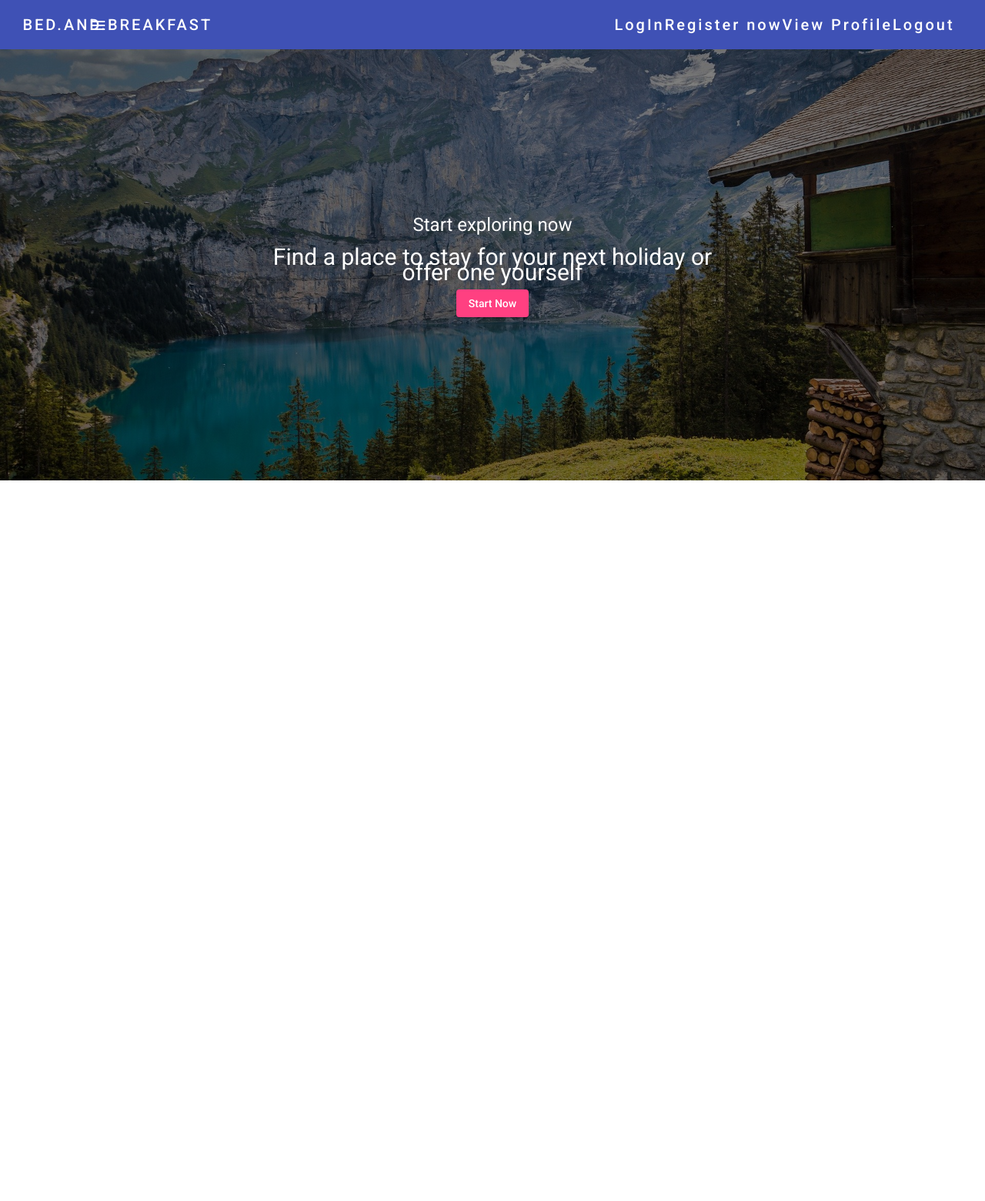
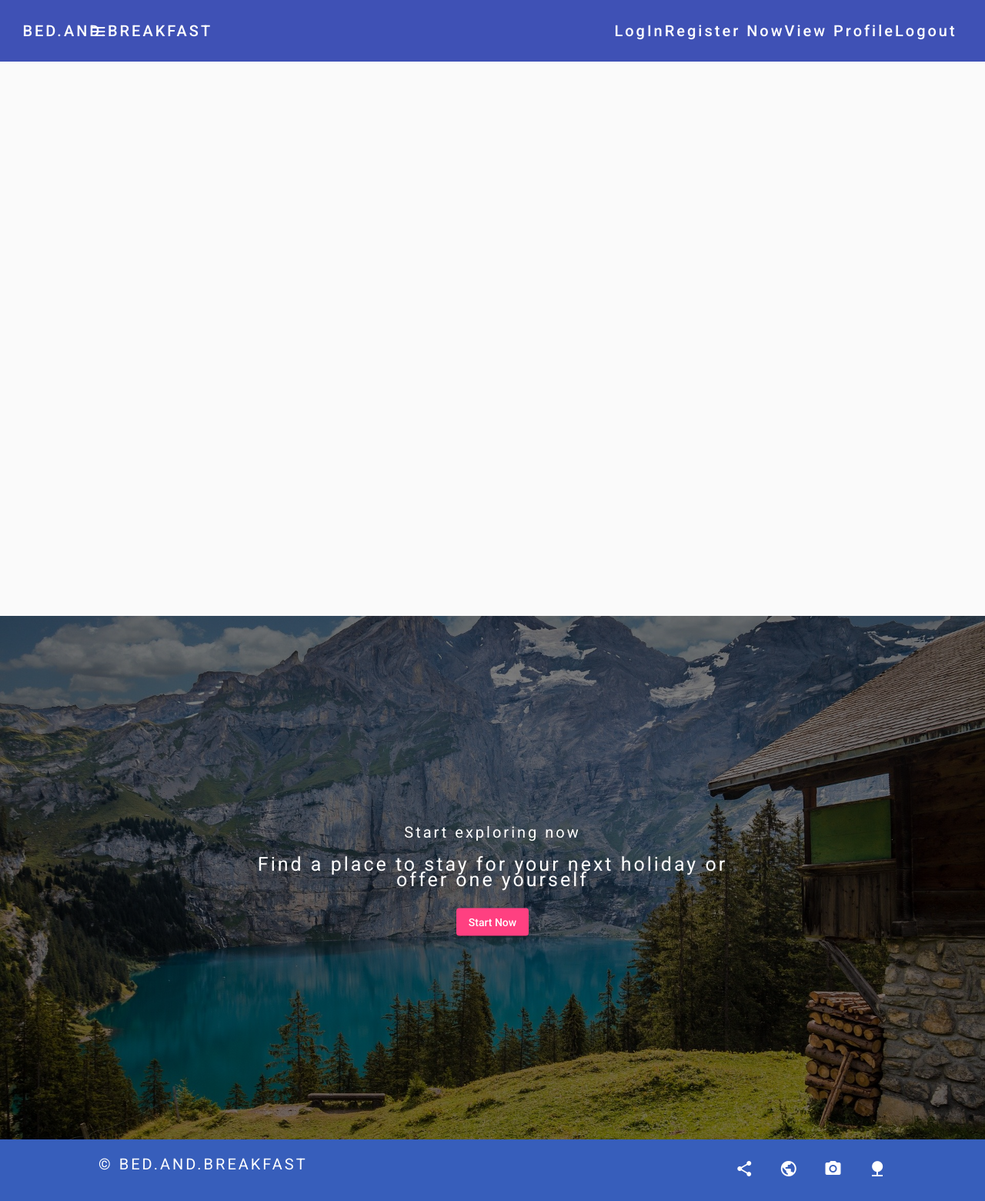
Before and after one commit to Kativa7/BnB-Angular, an Angular app in the folder bnb/: page / in a window 1280 px wide. Shown: the whole page at 77% size. Before the commit the page ends 800 px from the top, so only its background shows below. Built offline with nearby package versions, Linux system fonts and the light colour scheme.

Commit message:
add sidenav

```diff
--- a/bnb/src/app/app.component.css
+++ b/bnb/src/app/app.component.css
@@ -2,6 +2,7 @@ mat-toolbar {
   display: flex;
   justify-content: space-around;
   align-items: center;
+  min-height: 10vh;
 }
 
 #logo {
@@ -23,30 +24,26 @@ a {
   text-decoration: none;
   color: white;
   letter-spacing: 3px;
+  font-size: 20px;
 }
 
 /* jumbotron */
 
-body, html {
-    height: 100%;
+body,
+html {
+  height: 100%;
 }
 
-/* The hero image */
 .hero-image {
-  /* Use "linear-gradient" to add a darken background effect to the image (photographer.jpg). This will make the text easier to read */
-  background-image: linear-gradient(rgba(0, 0, 0, 0.5), rgba(0, 0, 0, 0.5)), url("../assets/cabin-jumbotron.jpg");
-
-  /* Set a specific height */
-  height: 70%;
-
-  /* Position and center the image to scale nicely on all screens */
+  background-image: linear-gradient(rgba(0, 0, 0, 0.5), rgba(0, 0, 0, 0.5)),
+    url("../assets/cabin-jumbotron.jpg");
+  height: 85%;
   background-position: center;
   background-repeat: no-repeat;
   background-size: cover;
   position: relative;
 }
 
-/* Place text in the middle of the image */
 .hero-text {
   text-align: center;
   position: absolute;
@@ -54,5 +51,47 @@ body, html {
   left: 50%;
   transform: translate(-50%, -50%);
   color: white;
-  font-size: 30px;
+  font-family: "Roboto", sans-serif;
 }
+h1,
+p {
+  font-size: 25px;
+  letter-spacing: 3px;
+}
+
+.hero-text button{
+    margin-top: 15px;
+}
+
+/* footer */
+
+footer {
+  background-color: rgb(55, 94, 187);
+  min-height: 10vh;
+  color: white;
+  padding-left: 10%;
+  padding-right: 10%;
+  display: flex;
+  align-items: center;
+  justify-content: space-between;
+}
+footer ul {
+  display: flex;
+  flex: 1;
+  list-style: none;
+  justify-content: space-between;
+}
+h1 {
+  font-size: 20px;
+  flex: 4;
+}
+
+
+/* sidenav */
+
+mat-sidenav-container, mat-sidenav-content, mat-sidenav{
+    height: 100%;
+}
+mat-sidenav{
+    width: 250px;
+}
--- a/bnb/src/app/app.component.html
+++ b/bnb/src/app/app.component.html
@@ -1,20 +1,40 @@
 <!-- navbar -->
 
+<!-- sidenav -->
+<mat-sidenav-container>
+  <mat-sidenav #sidenav role="navigation" mode='push'>
+    <mat-nav-list>
       <div>
-  <mat-toolbar color='primary'>
-    <button mat-icon-button>
+        <a mat-list-item routerLink="/catalog"
+          ><mat-icon>explore</mat-icon>Browse our stays</a
+        >
+        <a mat-list-item routerLink="/create"
+          ><mat-icon>home</mat-icon>Become a host</a
+        >
+        <a mat-list-item routerLink="/create"
+          ><mat-icon>question_answer</mat-icon>Read about us</a
+        >
+      </div>
+    </mat-nav-list>
+  </mat-sidenav>
+  <mat-sidenav-content>
+    <mat-toolbar color="primary">
+      <button mat-icon-button (click)="sidenav.toggle()">
         <mat-icon>menu</mat-icon>
       </button>
-    <div id='logo'><a routerLink="/">Bed.And.Breakfast</a></div>
+      <div id="logo"><a routerLink="/">Bed.And.Breakfast</a></div>
       <ul class="nav-links">
         <li><a routerLink="/login">LogIn</a></li>
-      <li><a routerLink="/register">Register now</a></li>
+        <li><a routerLink="/register">Register Now</a></li>
         <li><a routerLink="/profile">View Profile</a></li>
         <li><a routerLink="/logout">Logout</a></li>
       </ul>
     </mat-toolbar>
-</div>
-
+    <main>
+      <router-outlet></router-outlet>
+    </main>
+  </mat-sidenav-content>
+</mat-sidenav-container>
 
 <!-- jumbotron -->
 
@@ -25,3 +45,14 @@
     <button mat-raised-button color="accent">Start Now</button>
   </div>
 </div>
+
+<!-- footer -->
+<footer>
+  <h1>&copy; BED.AND.BREAKFAST</h1>
+  <ul>
+    <li><mat-icon>share</mat-icon></li>
+    <li><mat-icon>public</mat-icon></li>
+    <li><mat-icon>photo_camera</mat-icon></li>
+    <mat-icon>nature</mat-icon>
+  </ul>
+</footer>
--- a/bnb/src/index.html
+++ b/bnb/src/index.html
@@ -1,14 +1,24 @@
-<!doctype html>
+<!DOCTYPE html>
 <html lang="en">
   <head>
-  <meta charset="utf-8">
+    <meta charset="utf-8" />
     <title>Bnb</title>
-  <base href="/">
-  <meta name="viewport" content="width=device-width, initial-scale=1">
-  <link rel="icon" type="image/x-icon" href="favicon.ico">
-  <link rel="preconnect" href="https://fonts.gstatic.com">
-  <link href="https://fonts.googleapis.com/css2?family=Roboto:wght@300;400;500&display=swap" rel="stylesheet">
-  <link href="https://fonts.googleapis.com/icon?family=Material+Icons" rel="stylesheet">
+    <base href="/" />
+    <meta name="viewport" content="width=device-width, initial-scale=1" />
+    <link rel="icon" type="image/x-icon" href="favicon.ico" />
+    <link rel="preconnect" href="https://fonts.gstatic.com" />
+    <link
+      href="https://fonts.googleapis.com/css2?family=Roboto:wght@300;400;500&display=swap"
+      rel="stylesheet"
+    />
+    <link
+      href="https://fonts.googleapis.com/icon?family=Material+Icons"
+      rel="stylesheet"
+    />
+    <style>
+      @import url("https://fonts.googleapis.com/css2?family=Roboto&display=swap");
+    </style>
+
   </head>
   <body class="mat-typography">
     <app-root></app-root>
```
Also changed, not shown: bnb/src/app/material.module.ts (+17 -3 lines). Lines whose indentation alone changed are shown as unchanged.
